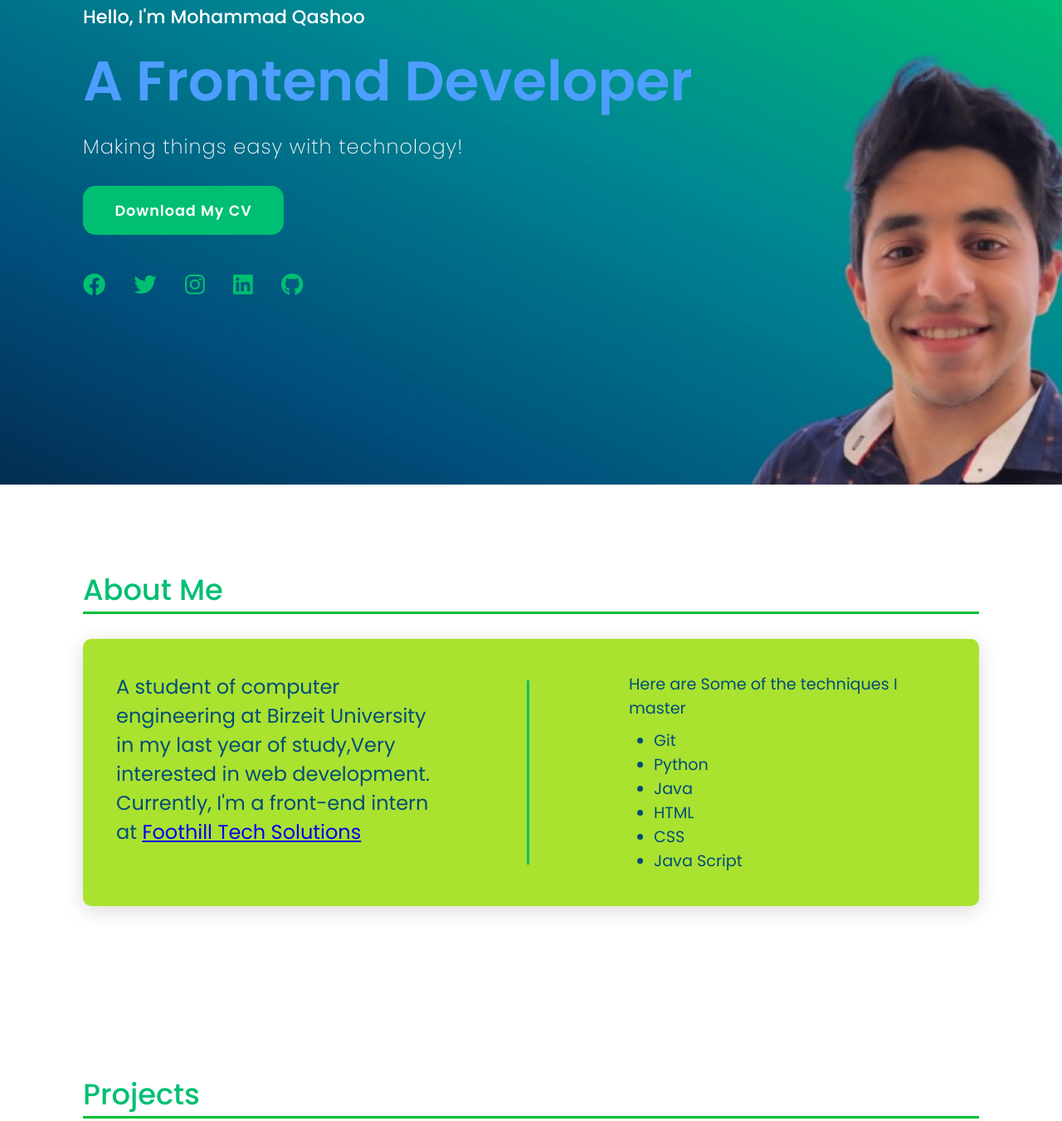
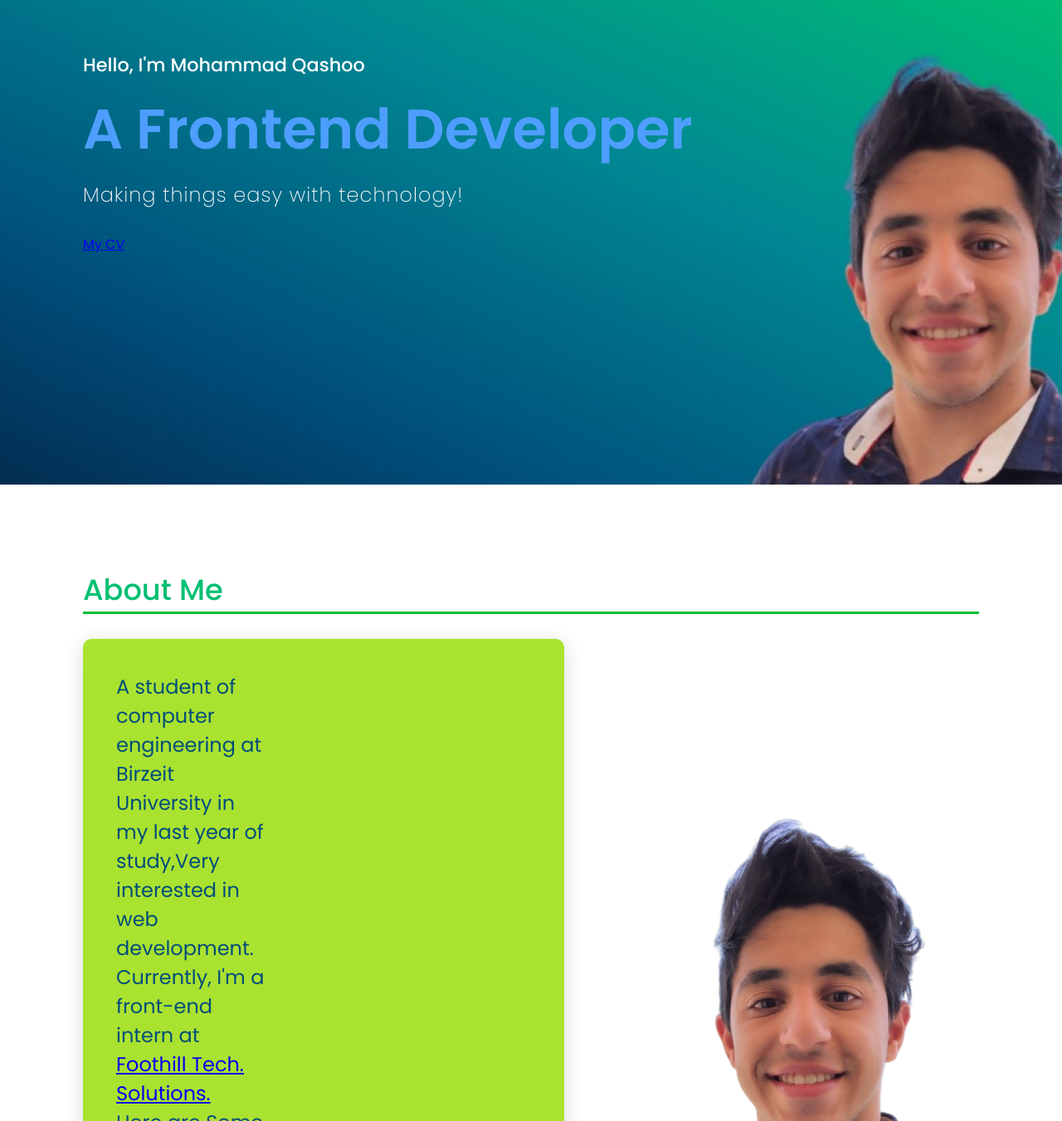
Before and after one commit to mqashoo77/Portfolio-Task, a plain HTML site: page index.html in a window 1280 px wide. Shown: the part 216-1567 px from the top of the page at 83% size. Drawn offline with Linux system fonts and the light colour scheme.

Commit message:
Deleting icon items from [main] section

```diff
--- a/index.html
+++ b/index.html
@@ -10,7 +10,7 @@
 
     </head>
 
-    <body>
+    <body id="body">
         <header>
             <a href="#" class="logo">Mohammad Qashoo</a>
             <nav class="navigation">
@@ -24,15 +24,11 @@
             <div>
                 <h2>Hello, I'm Mohammad Qashoo<br><span>A Frontend Developer</span></h2>
                 <h6>Making things easy with technology!</h6>
-                <a href="/assets/Mohammad Qashoo.pdf" class="main-btn">Download My CV</a>
-                <div class="social-icons">
-                    <a href="https://www.facebook.com/mqashoo77"><i class="fab fa-facebook"></i></a>
-                    <a href="https://www.twitter.com/mqashoo77"><i class="fab fa-twitter"></i></a>
-                    <a href="https://www.instagram.com/mqashoo77"><i class="fab fa-instagram"></i></a>
-                    <a href="https://www.linkedin.com/in/mqashoo77"><i class="fab fa-linkedin"></i></a>
-                    <a href="https://www.github.com/mqashoo77"><i class="fab fa-github"></i></a>
+                <div class="cv-btn-contaner">
+                    <a href="/assets/Mohammad Qashoo.pdf" class="cv-btn"> My CV</a>
+                </div>
 
-                </div>
+
             </div>
         </section>
 
@@ -41,15 +37,9 @@
             <h2 class="title">About Me</h2>
             <div class="content">
                 <div class="inner">
-
                     <div class="warp">
                         <p>A student of computer engineering at Birzeit University in my last year of study,Very interested in web development. Currently, I'm a front-end
-                            intern at <span class="link"><a href="https://www.foothillsolutions.com/">Foothill Tech Solutions</a></span></p>
-                    </div>
-                    <div class="b">
-
-                    </div>
-                    <div class="tec">
+                            intern at <span class="link"><a href="https://www.foothillsolutions.com/">Foothill Tech. Solutions.</a></span></p>
                         <p>Here are Some of the techniques I master</p>
                         <ul class="skills">
                             <li>Git</li>
@@ -61,7 +51,9 @@
                         </ul>
                     </div>
                 </div>
-
+                <div class="my-img">
+                    <img src="/assets/img/Mohammad Qashoo.png" alt="">
+                </div>
             </div>
         </section>
         <!--=============== End About Section ===============-->
@@ -106,17 +98,17 @@
                   <div class="left-side">
                     <div class="address details">
                       <i class="fas fa-map-marker-alt"></i>
-                      <div class="topic">Address</div>
+
                       <div class="text-one">Palestine</div>
                     </div>
                     <div class="phone details">
                       <i class="fas fa-phone"></i>
-                      <div class="topic">Phone</div>
+
                       <div class="text-one">+970 598162232</div>
                     </div>
                     <div class="email details">
                       <i class="fas fa-envelope"></i>
-                      <div class="topic">Email</div>
+
                       <div class="text-one">mohammadqashoo77@gmail.com</div>
                     </div>
                   </div>
```
